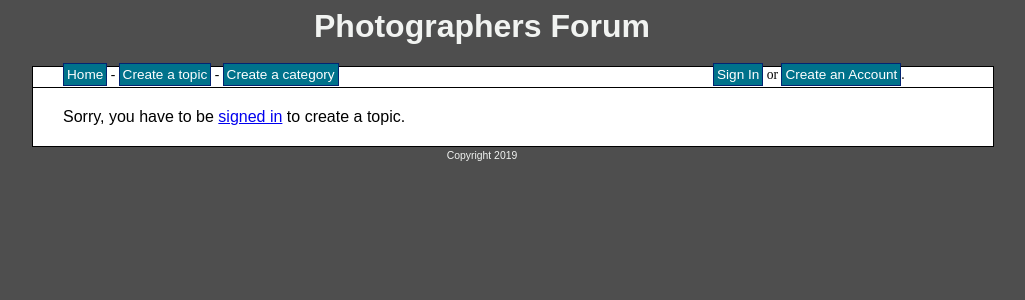
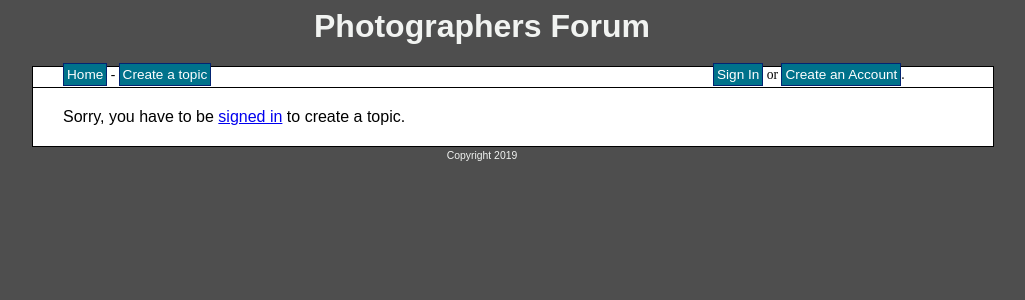
Before and after one commit to Sianwa/PAK, a PHP site: page /category.php in a window 1280 px wide. Shown: the top 300 px of the page, without its empty margins (158-1183 px from the left). Run offline with PHP 8.4, Linux system fonts and the light colour scheme.

Commit message:
Automated the button hiding
Button for creating category is now hidden from normal users but visible to admins, and if a user tries to access the create_cat page they aren't able to access it.
User Levels and optimization added.

```diff
--- a/Projo/forum/header.php
+++ b/Projo/forum/header.php
@@ -15,10 +15,14 @@ session_start();
     <div id="wrapper">
         <div id="menu">
         <a class="item" href="index.php">Home</a> -
-        <a class="item" href="create_topic.php">Create a topic</a> -
-        <a class="item" href="create_cat.php">Create a category</a>
-
-        <div id="userbar">
+        <a class="item" href="create_topic.php">Create a topic</a>
+            <?php
+                if(isset($_SESSION['user_level']) && $_SESSION['user_level']==1)
+                {
+                    echo '- <a class="item" href="create_cat.php">Create a category</a>';
+                }
+            ?>
+    <div id="userbar">
         <?php
     if(isset($_SESSION['signed_in']))
     {
```
Also changed, not shown: Projo/forum/forum.css (line endings or trailing spaces).
